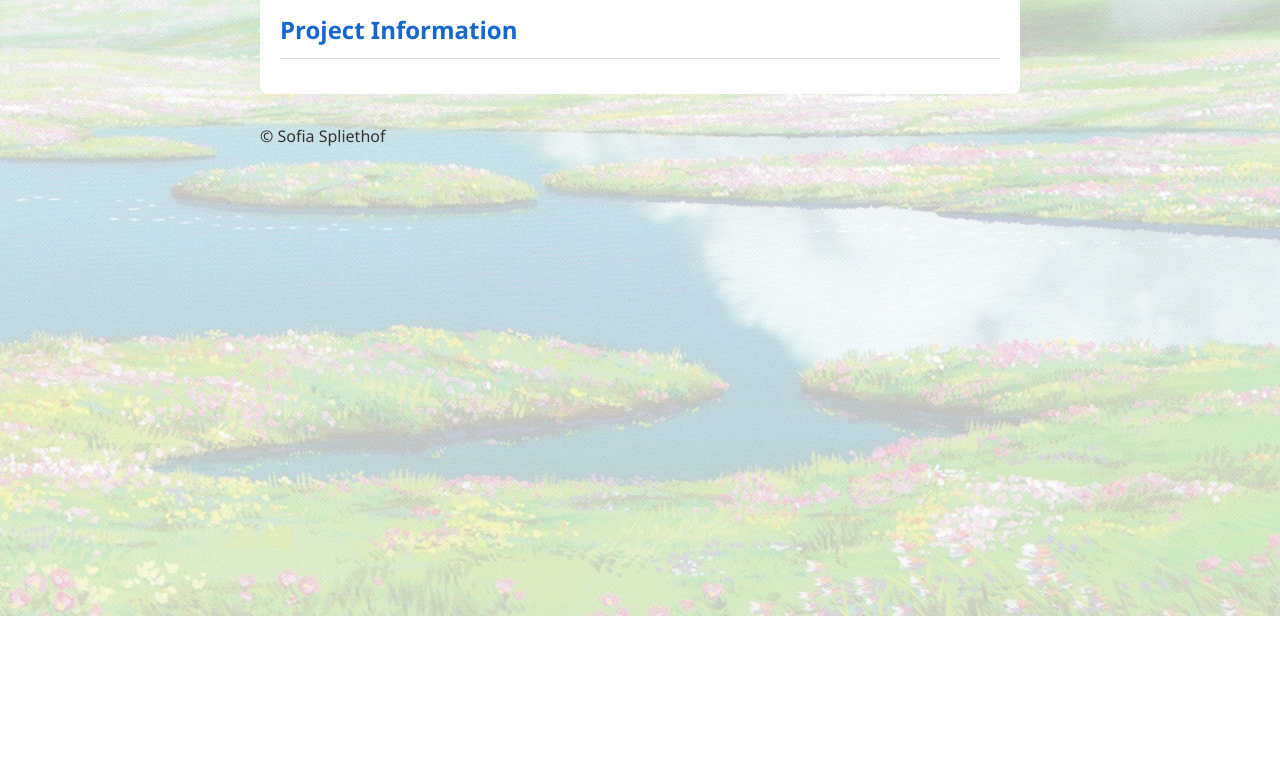
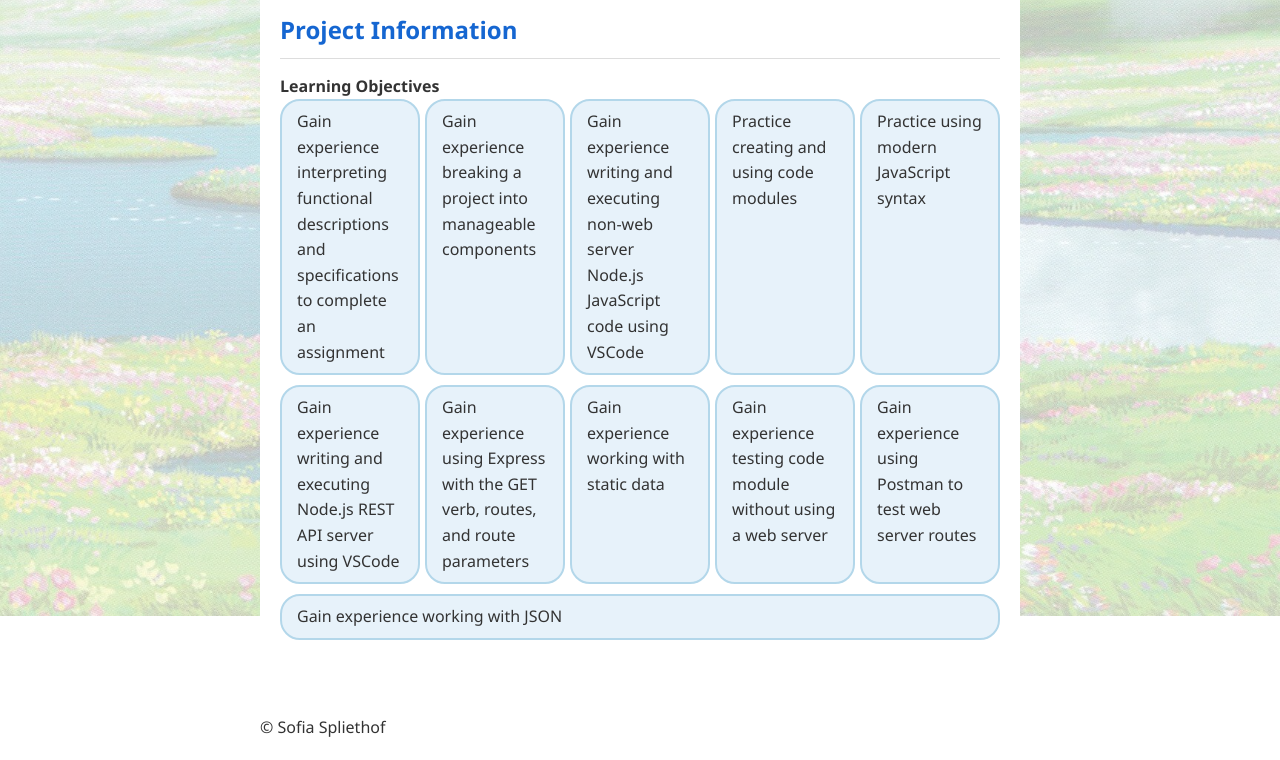
Before and after one commit to sofiaspliethof/cit281-p3, a website: page index.html in a window 1280 px wide. Shown: the part 184-944 px from the top of the page. Before the commit the page ends 800 px from the top, so only its background shows below. Drawn offline with Linux system fonts and the light colour scheme.

Commit message:
Update index.html

```diff
--- a/index.html
+++ b/index.html
@@ -14,6 +14,20 @@
 
         <section>
             <h2>Project Information</h2>
+            <h4>Learning Objectives</h4>
+            <ul>
+                <li>Gain experience interpreting functional descriptions and specifications to complete an assignment</li>
+                <li>Gain experience breaking a project into manageable components</li>
+                <li>Gain experience writing and executing non-web server Node.js JavaScript code using VSCode</li>
+                <li>Practice creating and using code modules</li>
+                <li>Practice using modern JavaScript syntax</li>
+                <li>Gain experience writing and executing Node.js REST API server using VSCode</li>
+                <li>Gain experience using Express with the GET verb, routes, and route parameters</li>
+                <li>Gain experience working with static data</li>
+                <li>Gain experience testing code module without using a web server</li>
+                <li>Gain experience using Postman to test web server routes</li>
+                <li>Gain experience working with JSON</li>
+            </ul>
             <p></p>
         </section>
 
```
